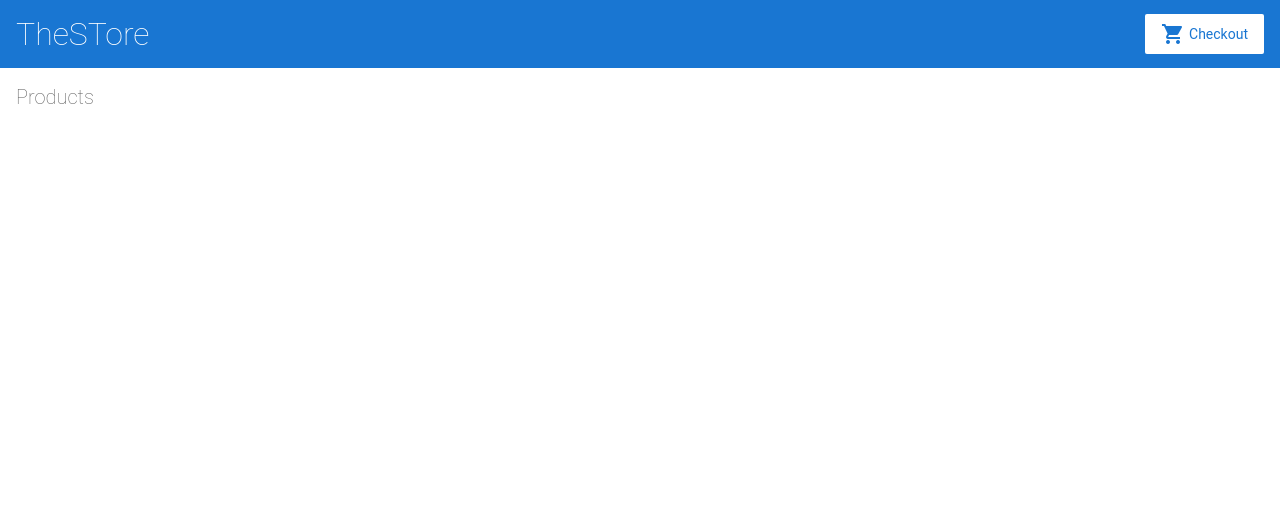
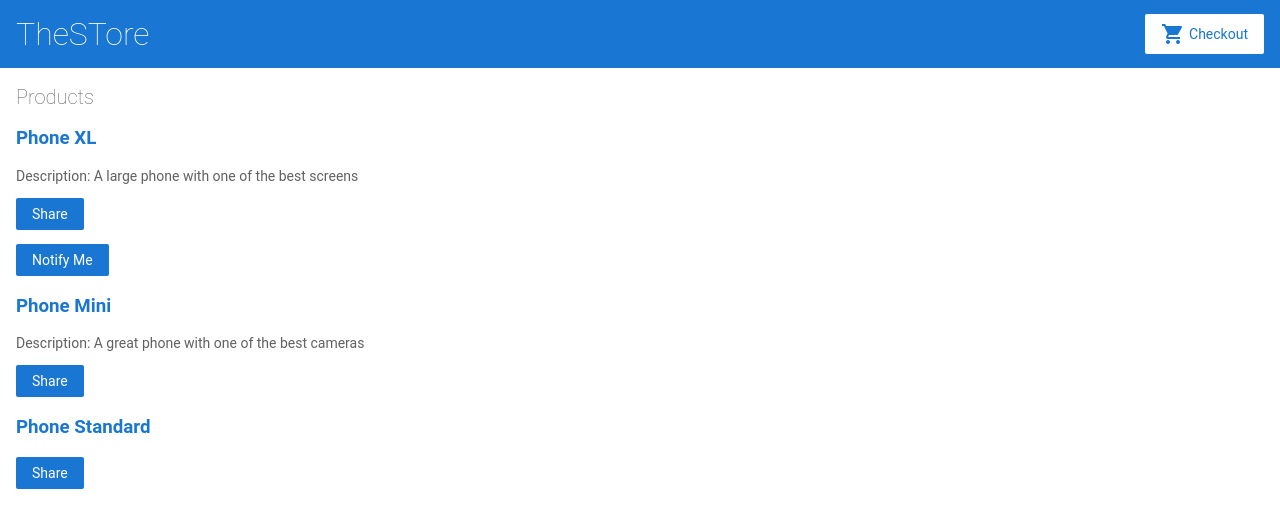
Before and after one commit to TaldarionsCode/angular-wbjk2a, an Angular app: page / in a window 1280 px wide. Shown: the top 528 px of the page. Built offline with nearby package versions, Linux system fonts and the light colour scheme.

Commit message:
3 files modified, 3 added

```diff
--- a/src/app/app.module.ts
+++ b/src/app/app.module.ts
@@ -6,6 +6,7 @@ import { ReactiveFormsModule } from '@angular/forms';
 import { AppComponent } from './app.component';
 import { TopBarComponent } from './top-bar/top-bar.component';
 import { ProductListComponent } from './product-list/product-list.component';
+import { ProductAlertsComponent } from './product-alerts/product-alerts.component';
 
 @NgModule({
   imports: [
@@ -18,7 +19,8 @@ import { ProductListComponent } from './product-list/product-list.component';
   declarations: [
     AppComponent,
     TopBarComponent,
-    ProductListComponent
+    ProductListComponent,
+    ProductAlertsComponent
   ],
   bootstrap: [
     AppComponent
--- /dev/null
+++ b/src/app/product-alerts/product-alerts.component.html
@@ -0,0 +1,3 @@
+<p *ngIf="product && product.price > 700">
+  <button (click)="notify.emit()">Notify Me</button>
+</p>
--- a/src/app/product-list/product-list.component.html
+++ b/src/app/product-list/product-list.component.html
@@ -1,6 +1,25 @@
 <h2>Products</h2>
 
+<div *ngFor="let product of products">
 
+  <h3>
+    <a [title]="product.name + ' details'">
+      {{ product.name }}
+    </a>
+
+  </h3>
+
+  <p *ngIf="product.description">
+    Description: {{ product.description }}
+  </p>
+
+  <button (click)="share()">
+    Share
+  </button>
+
+  <app-product-alerts [product]="product" (notify)="onNotify()">
+  </app-product-alerts>
+</div>
 <!--
 Copyright Google LLC. All Rights Reserved.
 Use of this source code is governed by an MIT-style license that
--- a/src/app/product-list/product-list.component.ts
+++ b/src/app/product-list/product-list.component.ts
@@ -13,8 +13,11 @@ export class ProductListComponent {
   share() {
     window.alert('The product has been shared!');
   }
+
+  onNotify() {
+    window.alert('You will be notified when the product goes on sale');
+  }
 }
-
 
 /*
 Copyright Google LLC. All Rights Reserved.
```
Also changed, not shown: src/app/product-alerts/product-alerts.component.ts (added, +14 -0 lines), src/app/product-alerts/product-alerts.component.css (added).
